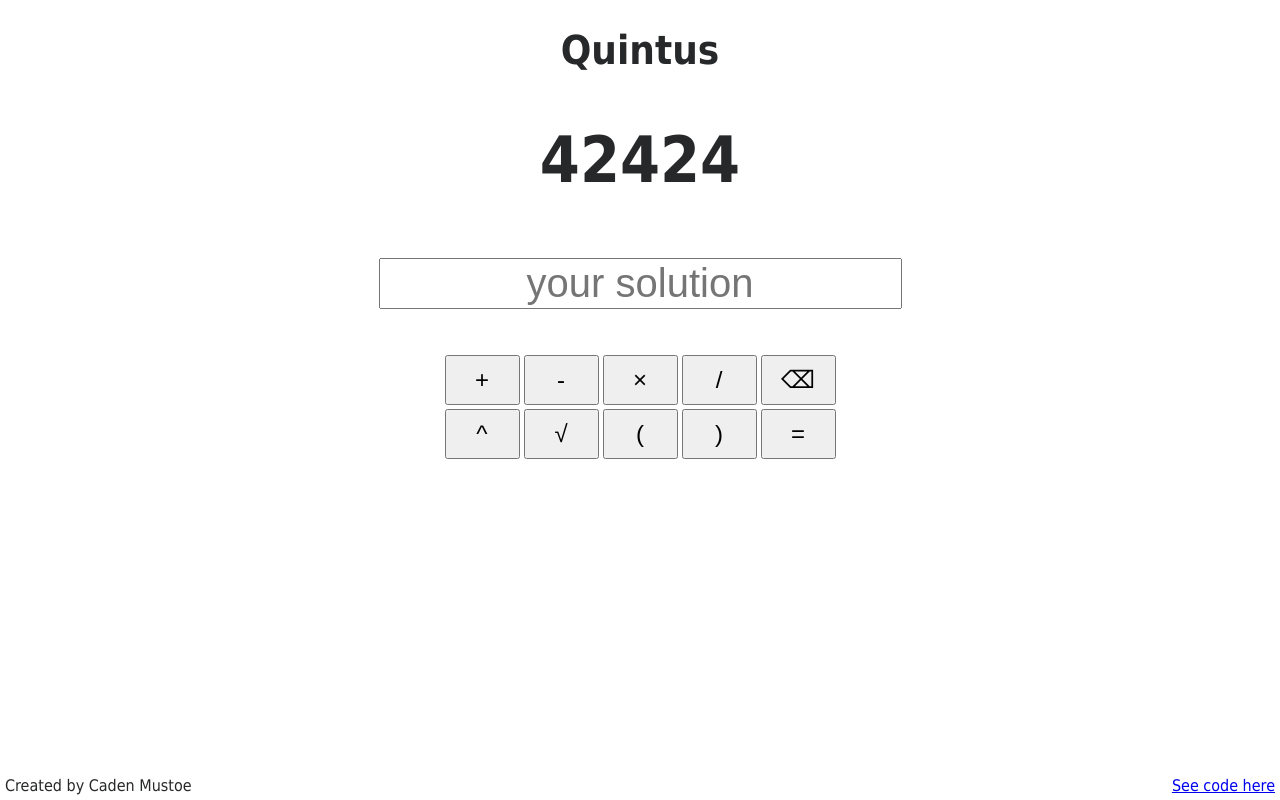
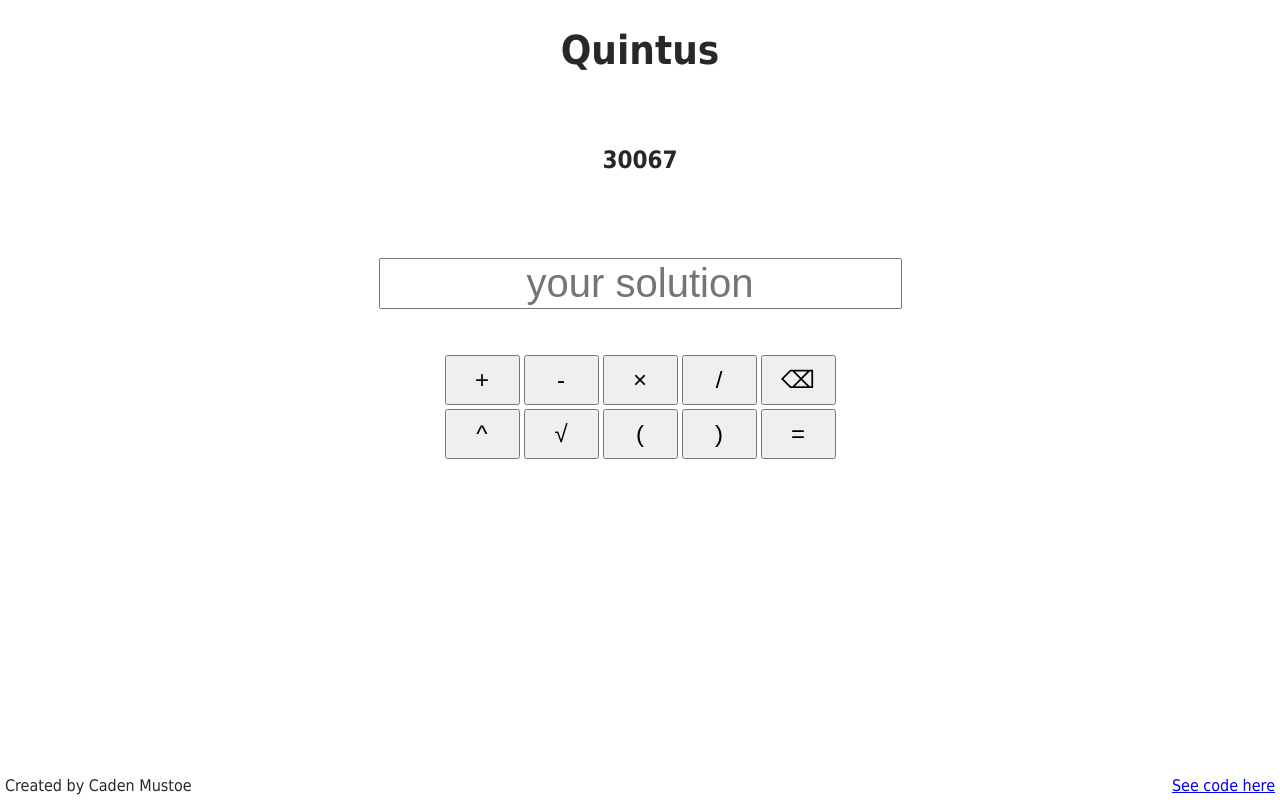
Before and after one commit to Vigitant/startup, a plain HTML site: page index.html in a window 1280 px wide. Drawn offline with Linux system fonts and the light colour scheme.

Commit message:
number now generates

```diff
--- a/game_misc.js
+++ b/game_misc.js
@@ -1,11 +1,15 @@
+let numDisplay = document.createElement('p');
+
 function random_number() {
+    console.log("function called");
     let numRand = Math.floor(Math.random() * 100000);
 
-    const output = document.getElementById("output");
+    const output = document.getElementById("generated-number");
     removeAllChildNodes(output);
 
     numDisplay.innerHTML = numRand;
     output.appendChild(numDisplay);
+    console.log(numRand);
   }
 
   function removeAllChildNodes(parent) {
--- a/index.html
+++ b/index.html
@@ -4,16 +4,14 @@
         <script src="button_mapping.js"></script>
         <script src="game_misc.js"></script>
     </head>
-    <body>
+    <body onload = "random_number()">
         <link rel="stylesheet" href="styles.css" />
         <header>
             <h1>Quintus</h1>
         </header>
         <main>
             <div class="wrapper">
-                <h2 class="generated-number">
-                    42424
-                </h2>
+                <h2 id="generated-number">#####</h2>
             </div>
             <br />
             <br />
```
